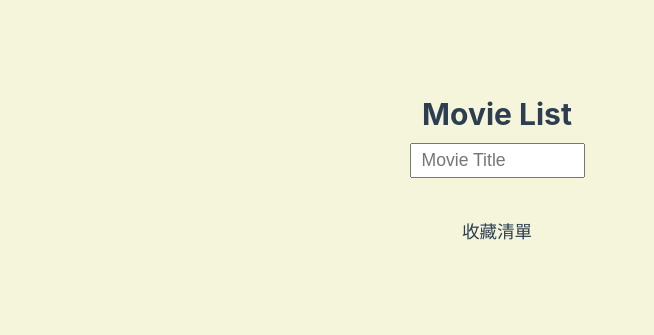
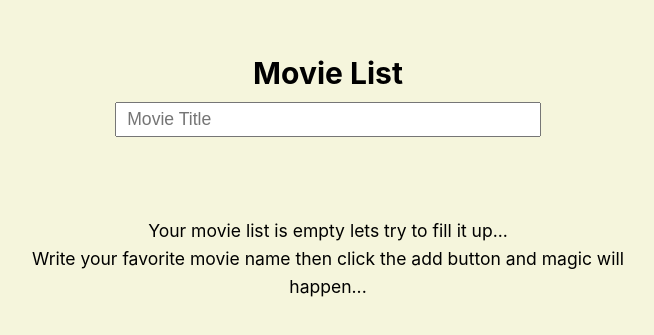
Before and after one commit to tzuchiyu/111test, a Vue app: page / in a window 1280 px wide. Shown: the part 225-560 px from the top of the page, without its empty margins (8-662 px from the left). Built offline with nearby package versions, Linux system fonts and the light colour scheme.

Commit message:
edit MovieList style

```diff
--- a/index.html
+++ b/index.html
@@ -6,7 +6,7 @@
     <meta name="viewport" content="width=device-width, initial-scale=1.0" />
     <title>Vue Practicing</title>
   </head>
-  <body style="background-color: beige">
+  <body style="background-color: beige;color:black">
     <div id="app"></div>
     <script type="module" src="/src/main.js"></script>
   </body>
--- a/src/pages/MovieList.vue
+++ b/src/pages/MovieList.vue
@@ -21,14 +21,10 @@
     // console.log(res);
     if (res.data.Poster !== "N/A") {
       poster.value = res.data.Poster;
+      title.value = res.data.Title;
     } else {
       poster.value =
-        "https://upload.wikimedia.org/wikipedia/commons/thumb/6/65/No-Image-Placeholder.svg/1665px-No-Image-Placeholder.svg.png";
-    }
-    // console.log(res.data.Title);
-    if (res.data.Title !== undefined) {
-      title.value = res.data.Title;
-    } else {
+"https://upload.wikimedia.org/wikipedia/commons/thumb/6/65/No-Image-Placeholder.svg/1665px-No-Image-Placeholder.svg.png";
       title.value = "Movie not found!";
     }
     ratings.value = res.data.Ratings[0].Value.split("/")[0];
@@ -134,7 +130,7 @@
         </div>
       </div>
       <div v-else class="main-2">
-        <div v-if="storage.length < 0">
+        <div v-if="storage.length <= 0">
           <h3>Your movie list is empty lets try to fill it up...</h3>
           <h3>
             Write your favorite movie name then click the add button and magic
@@ -178,8 +174,6 @@
 /* } */
 .title {
   text-align: center;
-  background-color: beige;
-  padding: 10px;
 }
 .title > h1 {
   font-weight: bold;
@@ -196,7 +190,6 @@
   margin-top: 80px;
 }
 .movie {
-  width:100%;
   background-color: white;
   display: flex;
   justify-content: center;
```
